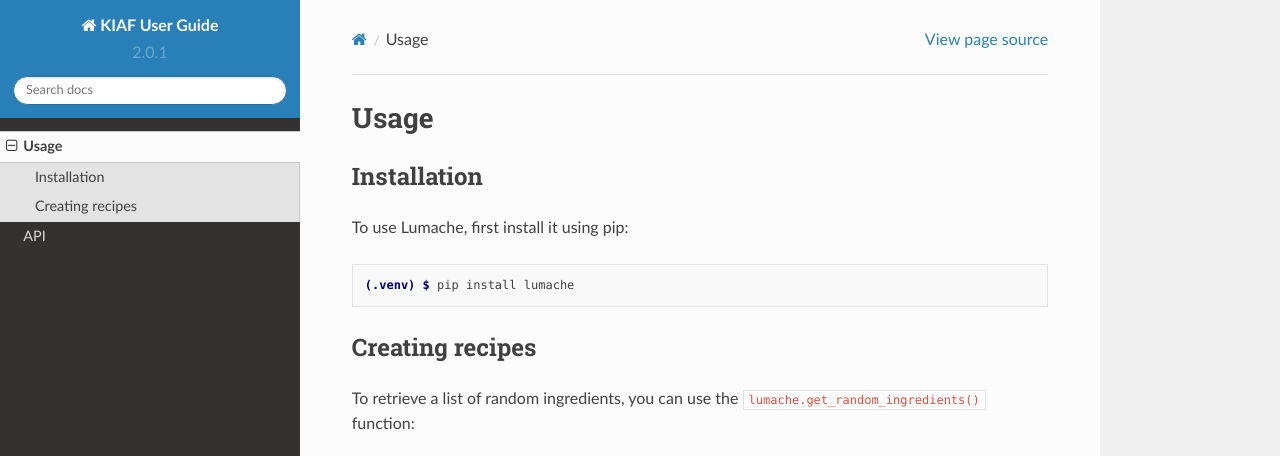
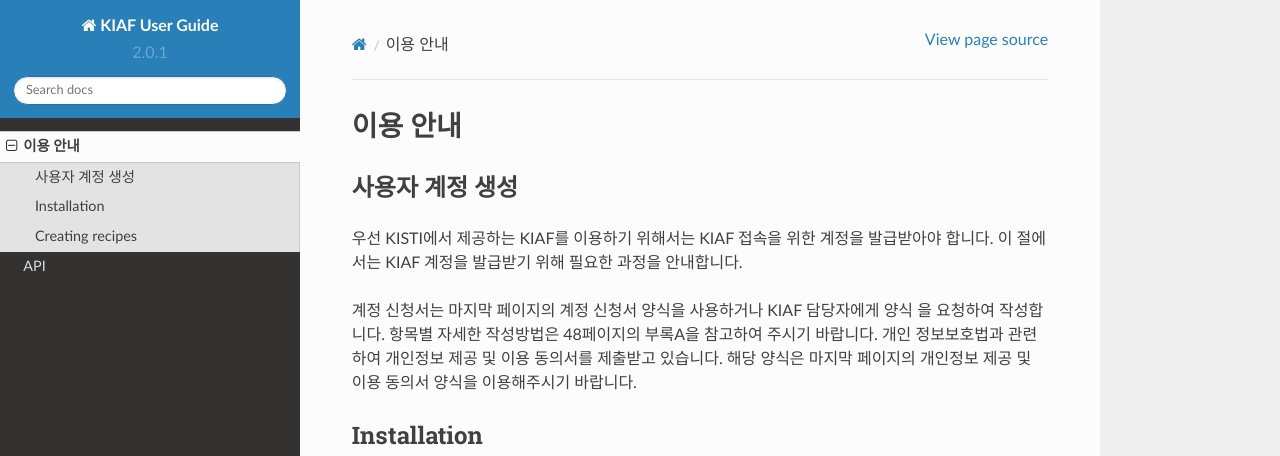
Before and after one commit to andiri/kiaf, a Sphinx documentation site: the page built from docs/source/usage.rst, in a window 1280 px wide and 1354 px high, cut to the strip 0-456 px from the top of the window. Built offline with Sphinx 7.4.7 and the Read the Docs theme 2.0.0, drawn with Linux system fonts in a browser that asks for light colours.

Commit message:
Update usage.rst

```diff
--- a/docs/source/usage.rst
+++ b/docs/source/usage.rst
@@ -1,5 +1,19 @@
-Usage
-=====
+이용 안내
+=======
+
+사용자 계정 생성
+------------
+
+우선 KISTI에서 제공하는 KIAF를 이용하기 위해서는 KIAF 접속을 위한 계정을 발급받아야 합니다.
+이 절에서는 KIAF 계정을 발급받기 위해 필요한 과정을 안내합니다.
+
+.. 계정 신청서
+
+계정 신청서는 마지막 페이지의 계정 신청서 양식을 사용하거나 KIAF 담당자에게 양식 을 요청하여 작성합니다.
+항목별 자세한 작성방법은 48페이지의 부록A을 참고하여 주시기 바랍니다.
+개인 정보보호법과 관련하여 개인정보 제공 및 이용 동의서를 제출받고 있습니다.
+해당 양식은 마지막 페이지의 개인정보 제공 및 이용 동의서 양식을 이용해주시기 바랍니다.
+
 
 .. _installation:
 
```
